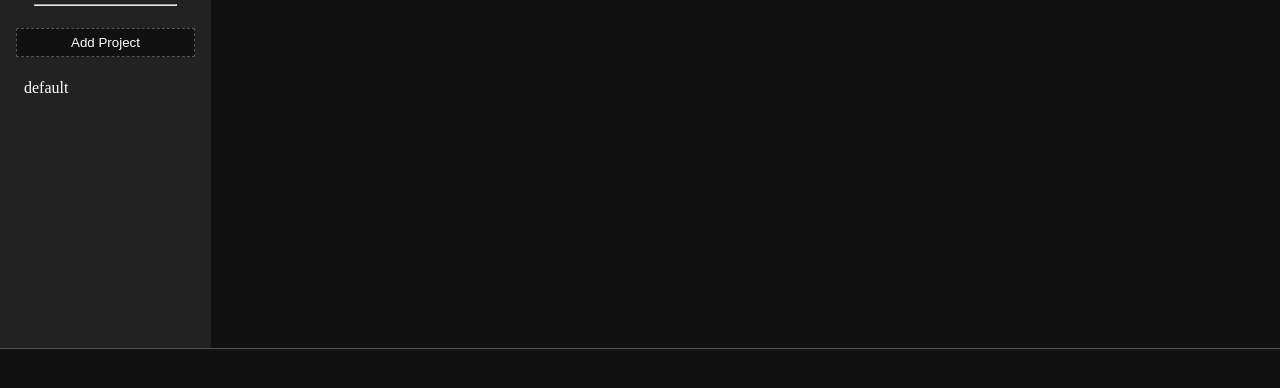
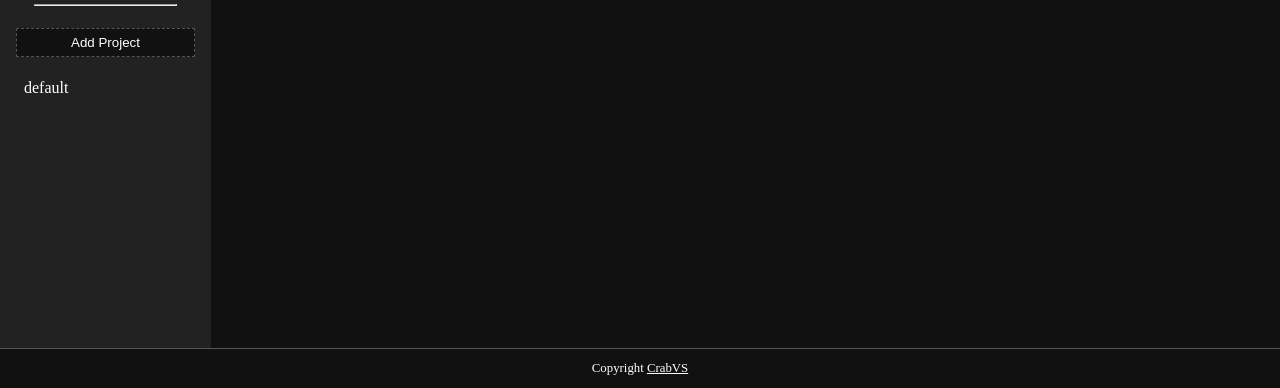
Before and after one commit to CrabVS/odin-todo-list, a website built with webpack: page dist/index.html in a window 1280 px wide. Shown: the part 412-800 px from the top of the page. Built offline with Linux system fonts and the light colour scheme.

Commit message:
Add footer content

```diff
--- a/src/style.css
+++ b/src/style.css
@@ -76,4 +76,11 @@ footer {
     height: 2.5rem;
     background-color: var(--dark-black);
     border-top: 1px solid var(--gray-color);
+    display: flex;
+    align-items: center;
+    justify-content: center;
 }
+
+footer small {
+    font-size: 0.8rem;
+}
```
Also changed, not shown: dist/index.html, dist/main.js.
